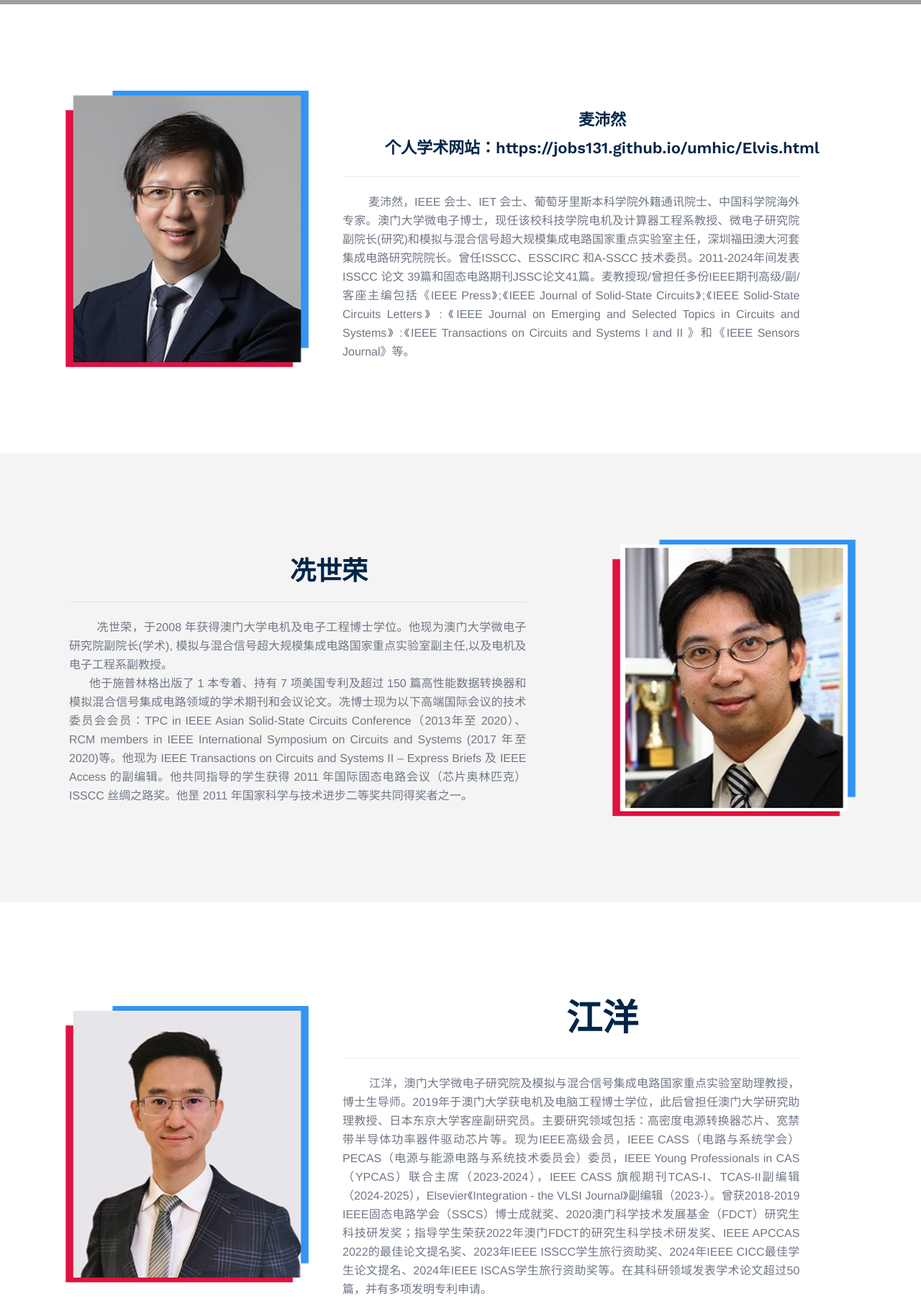
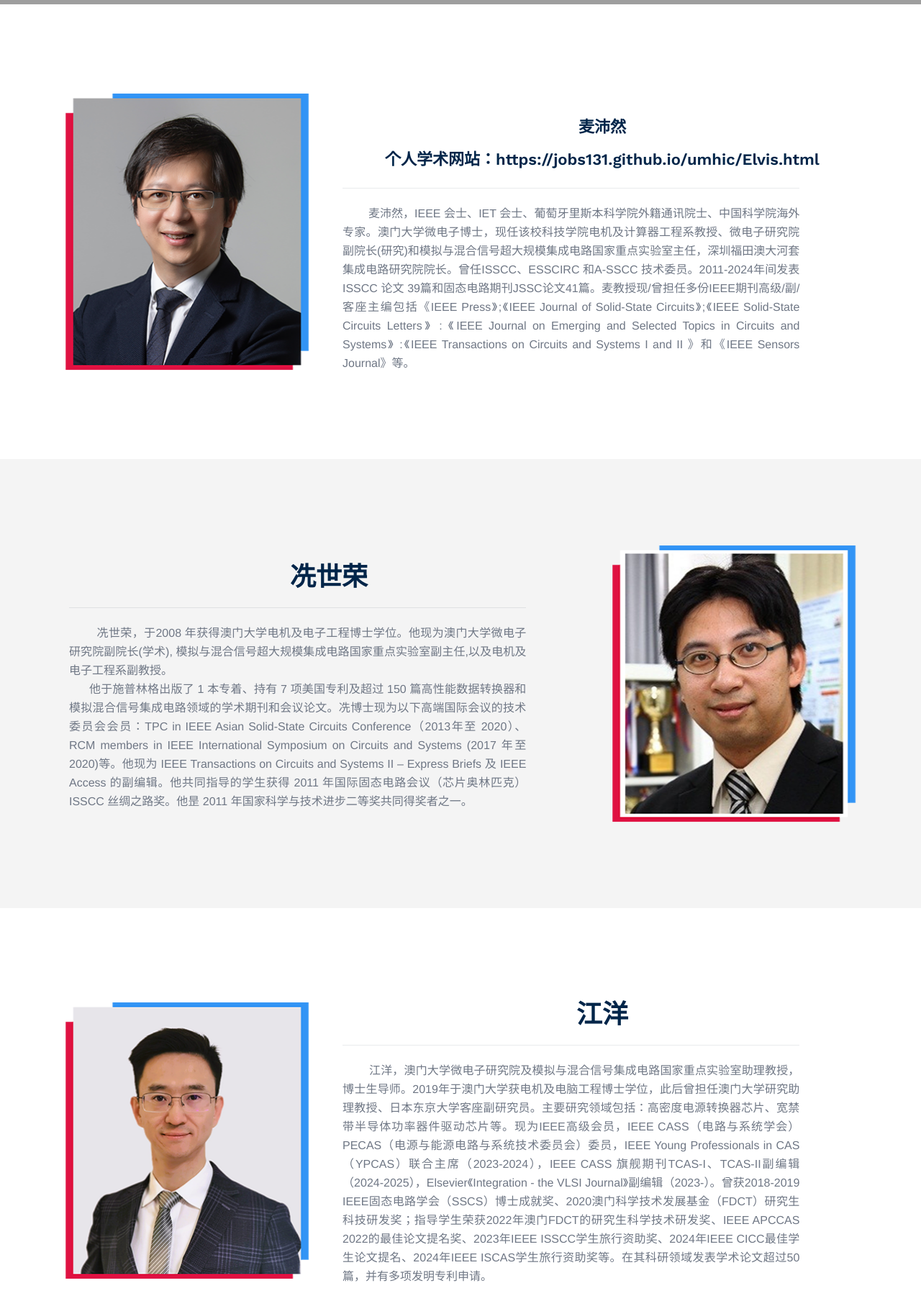
Before and after one commit to JOBS131/umhic, a plain HTML site: page team.html in a window 1280 px wide. Shown: the part 600-2408 px from the top of the page at 72% size. Drawn offline with Linux system fonts and the light colour scheme; grey boxes are pictures that could not be loaded.

Commit message:
Update team.html

```diff
--- a/team.html
+++ b/team.html
@@ -240,8 +240,8 @@
 			<div class="col-lg-8">
 				<div class="campings-right" data-cue="zoomIn">
 					<div class="campaign-box-content">
-						<h4><a href="Elvis.html">麦沛然</a></h4>
-						<h5><a href="Elvis.html">个人学术网站：https://jobs131.github.io/umhic/Elvis.html</a></h5>
+						<h1><a href="Elvis.html">麦沛然</a></h1>
+						<h6><a href="Elvis.html">个人学术网站：https://jobs131.github.io/umhic/Elvis.html</a></h6>
 						<!--<h5>澳门大学</h5>-->
 
 						<p class="section-desc-1"  style="text-align: justify !important">&nbsp;&nbsp;&nbsp;&nbsp;&nbsp;&nbsp;&nbsp; 麦沛然，IEEE 会士、IET 会士、葡萄牙里斯本科学院外籍通讯院士、中国科学院海外专家。澳门大学微电子博士，现任该校科技学院电机及计算器工程系教授、微电子研究院副院长(研究)和模拟与混合信号超大规模集成电路国家重点实验室主任，深圳福田澳大河套集成电路研究院院长。曾任ISSCC、ESSCIRC 和A-SSCC 技术委员。2011-2024年间发表 ISSCC 论文 39篇和固态电路期刊JSSC论文41篇。麦教授现/曾担任多份IEEE期刊高级/副/客座主编包括《IEEE Press》;《IEEE Journal of Solid-State Circuits》;《IEEE Solid-State Circuits Letters》 : 《IEEE Journal on Emerging and Selected Topics in Circuits and Systems》 :《IEEE Transactions on Circuits and Systems I and II 》和《IEEE Sensors Journal》等。
@@ -305,7 +305,7 @@
 			<div class="col-lg-8">
 				<div class="campings-right" data-cue="zoomIn">
 					<div class="campaign-box-content">
-						<h1>江洋</h1>
+						<h4>江洋</h4>
 						<!--<h5>澳门大学微电子研究院</h5>-->
 
 						<p class="section-desc-1"  style="text-align: justify !important">&nbsp;&nbsp;&nbsp;&nbsp;&nbsp;&nbsp;&nbsp; 江洋，澳门大学微电子研究院及模拟与混合信号集成电路国家重点实验室助理教授，博士生导师。2019年于澳门大学获电机及电脑工程博士学位，此后曾担任澳门大学研究助理教授、日本东京大学客座副研究员。主要研究领域包括：高密度电源转换器芯片、宽禁带半导体功率器件驱动芯片等。现为IEEE高级会员，IEEE CASS（电路与系统学会）PECAS（电源与能源电路与系统技术委员会）委员，IEEE Young Professionals in CAS（YPCAS）联合主席（2023-2024），IEEE CASS 旗舰期刊TCAS-I、TCAS-II副编辑（2024-2025），Elsevier《Integration - the VLSI Journal》副编辑（2023-）。曾获2018-2019 IEEE固态电路学会（SSCS）博士成就奖、2020澳门科学技术发展基金（FDCT）研究生科技研发奖；指导学生荣获2022年澳门FDCT的研究生科学技术研发奖、IEEE APCCAS 2022的最佳论文提名奖、2023年IEEE ISSCC学生旅行资助奖、2024年IEEE CICC最佳学生论文提名、2024年IEEE ISCAS学生旅行资助奖等。在其科研领域发表学术论文超过50篇，并有多项发明专利申请。
@@ -366,7 +366,7 @@
 			<div class="col-lg-8">
 				<div class="campings-right" data-cue="zoomIn">
 					<div class="campaign-box-content">
-						<h1>黄沫</h1>
+						<h4>黄沫</h4>
 						<!--<h5>澳门大学模拟与混合信号超大规模集成电路国家重点实验室</h5>-->
 
 						<p class="section-desc-1"  style="text-align: justify !important">&nbsp;&nbsp;&nbsp;&nbsp;&nbsp;&nbsp;&nbsp; 黄沫博士于2005，2008，2014年分别获得中山大学学士，硕士和博士学位，历任广晟微电子有限公司研发部主管，新加坡南洋理工大学访问学者，澳门大学博士后研究员，华南理工大学副教授。现为澳门大学模拟与混合信号超大规模集成电路国家重点实验室助理教授。
```
